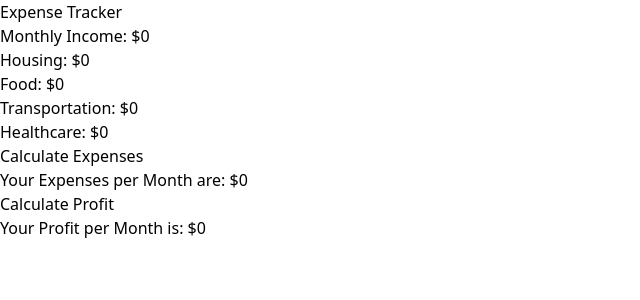
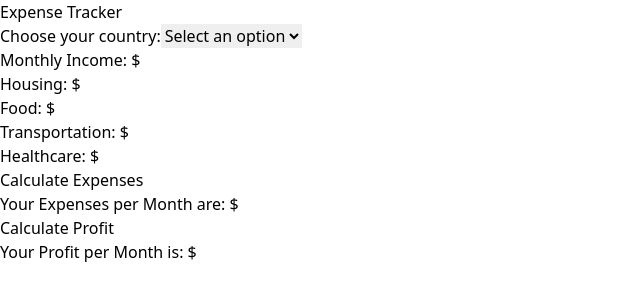
Before and after one commit to codify4/ReactProjects, a React (Vite) app in the folder ExpenseTrackerApp/: page / in a window 1280 px wide. Shown: the top 300 px of the page, without its empty margins (0-640 px from the left). Built offline with nearby package versions, Linux system fonts and the light colour scheme.

Commit message:
Include tax rate in subtraction

```diff
--- a/ExpenseTrackerApp/src/ExpenseTracker.jsx
+++ b/ExpenseTrackerApp/src/ExpenseTracker.jsx
@@ -2,11 +2,11 @@ import React, { useState } from 'react';
 
 const ExpenseTracker = ( { onExpensesChange }) => {
 
-    const [expenses, setExpenses] = useState(0);
-    const [housing, setHousing] = useState(0);
-    const [food, setFood] = useState(0);
-    const [transportation, setTransportation] = useState(0);
-    const [healthcare, setHealthcare] = useState(0);
+    const [expenses, setExpenses] = useState();
+    const [housing, setHousing] = useState();
+    const [food, setFood] = useState();
+    const [transportation, setTransportation] = useState();
+    const [healthcare, setHealthcare] = useState();
 
     const calculateExpenses = (event) => {
         event.preventDefault();
--- a/ExpenseTrackerApp/src/Profit.jsx
+++ b/ExpenseTrackerApp/src/Profit.jsx
@@ -3,24 +3,51 @@ import ExpenseTracker from "./ExpenseTracker";
 
 const Profit = () => {
 
-    const [expensesValue, setExpensesValue] = useState(0);
-    const [income, setIncome] = useState(0);
-    const [profit, setProfit] = useState(0);
+    const [expensesValue, setExpensesValue] = useState();
+    const [income, setIncome] = useState();
+    const [profit, setProfit] = useState();
+    const [country, setCountry] = useState('');
 
     const handleExpensesChange = (expenses) => {
         setExpensesValue(expenses);
     }
 
     const calculateProfit = () => {
-        const calculatedProfit = income - expensesValue;
+        let calculatedProfit = 0;
+
+        switch(country){
+            case "Shqiperi":
+                calculatedProfit = income - (0.15 * income) - expensesValue;
+                break;
+            case "USA":
+                calculatedProfit = income - (0.12 * income) - expensesValue;
+                break;
+            case "Germany":
+                calculatedProfit = income - expensesValue;
+                break;
+            default:
+                calculateProfit = 0;
+                break;
+        }
+
         setProfit(calculatedProfit);
     }
     return (
         <div>
+            <label htmlFor="country">
+                Choose your country:
+                <select value={country} onChange={ (e) => setCountry(e.target.value) }>
+                    <option value="" disabled>Select an option</option>
+                    <option value="Shqiperi" >Shqiperi</option>
+                    <option value="USA" > USA</option>
+                    <option value="Germany" >Germany</option>
+                </select>
+            </label><br/>
+
             <label htmlFor="">
                 Monthly Income: $
                 <input type="number" className="w-24" value={income}
-                    onChange={ (e) => setIncome(e.target.value) }
+                    onChange={ (e) => setIncome(Number(e.target.value)) }
                 />
             </label>
 
```
